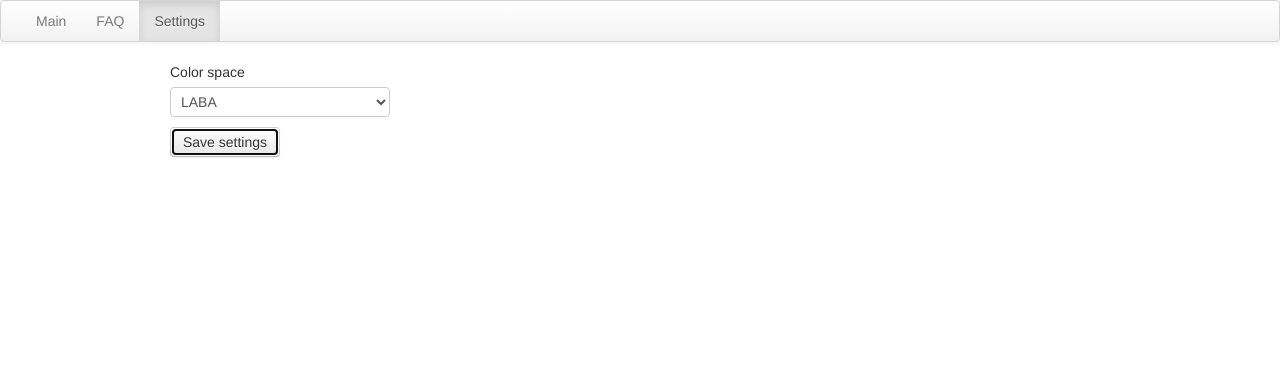
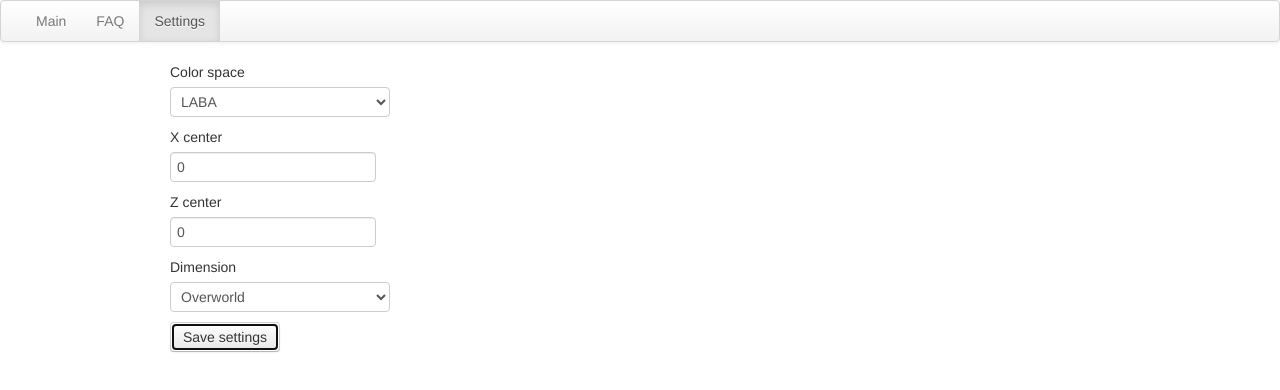
Before and after one commit to djfun/mc-map-item-tool, a plain HTML site: page public/settings.html in a window 1280 px wide. Both pictures are taken after a click on the button "Save settings". Drawn offline with nearby package versions, Linux system fonts and the light colour scheme.

Commit message:
add possibility to customize x and z center and dimension of the map (this should now really fix issue #2)

```diff
--- a/public/settings.html
+++ b/public/settings.html
@@ -23,6 +23,16 @@
         <option value="hsva">HSVA</option>
         <option value="xyza">XYZA</option>
       </select>
+      <label>X center</label>
+      <input type="text" style="height: 30px" id="x_center" name="x_center" value="0" />
+      <label>Z center</label>
+      <input type="text" style="height: 30px" id="z_center" name="z_center" value="0" />
+      <label>Dimension</label>
+      <select name="dimesion" id="dimension">
+        <option value="0">Overworld</option>
+        <option value="1">Nether</option>
+        <option value="2">End</option>
+      </select>
       <p><input type='button' name='savesettings' id='savesettings' value='Save settings' class='btn' /></p>
     </fieldset>
   </div>
--- a/public/settings.js
+++ b/public/settings.js
@@ -2,11 +2,23 @@ document.getElementById("savesettings").addEventListener("click", savesettings,
 
 $(document).ready(function() {
   var colourSpace = Cookies.get('colourSpace') || 'laba';
+  var xcenter = Cookies.get('xcenter') || '0';
+  var zcenter = Cookies.get('zcenter') || '0';
+  var dim = Cookies.get('dimension') || '0';
 
   $('#colorSpace').val(colourSpace);
+  $('#x_center').val(xcenter);
+  $('#z_center').val(zcenter);
+  $('#dimension').val(dim);
 });
 
 function savesettings(event) {
   var colourSpace = $('#colorSpace').val();
+  var xcenter = $('#x_center').val();
+  var zcenter = $('#z_center').val();
+  var dim = $('#dimension').val();
   Cookies.set('colourSpace', colourSpace);
+  Cookies.set('xcenter', xcenter);
+  Cookies.set('zcenter', zcenter);
+  Cookies.set('dimension', dim);
 }
```
Also changed, not shown: public/main.js (+8 -1 lines), server.js (+7 -4 lines).
